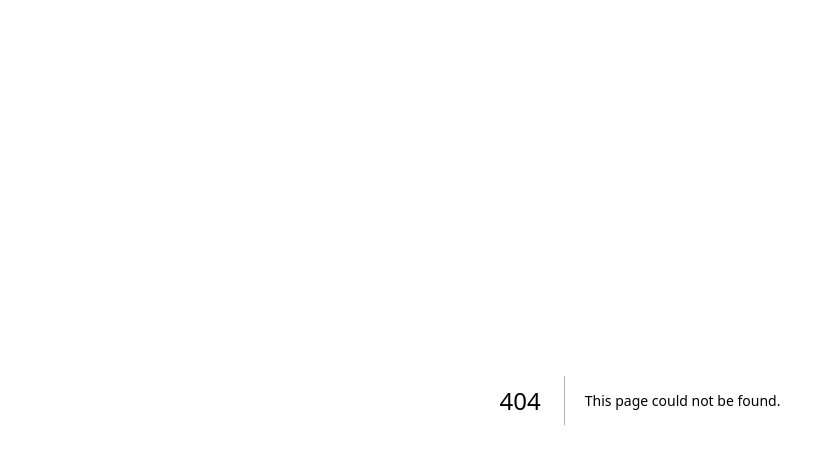
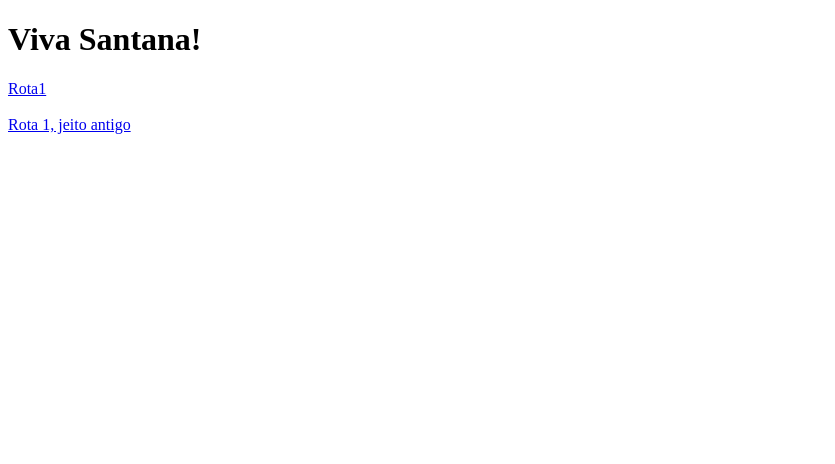
Before and after one commit to Lleusxam/receitas-pweb, a Next.js app in the folder receitas/: page /receita3 in a window 1280 px wide. Before the commit this address had no page. Shown: the top 464 px of the page, without its empty margins (0-835 px from the left). Built offline with nearby package versions, Linux system fonts and the light colour scheme.

Commit message:
Adição da receita 3

```diff
--- a/receitas/src/app/layout.js
+++ b/receitas/src/app/layout.js
@@ -1,27 +1,15 @@
-import { Geist, Geist_Mono } from "next/font/google";
-import "./globals.css";
+export const metadata = {
+  title: "Next.js",
 
-const geistSans = Geist({
-  variable: "--font-geist-sans",
-  subsets: ["latin"],
-});
-
-const geistMono = Geist_Mono({
-  variable: "--font-geist-mono",
-  subsets: ["latin"],
-});
-
-export const metadata = {
-  title: "Create Next App",
-  description: "Generated by create next app",
+  description: "Generated by Next.js",
 };
 
 export default function RootLayout({ children }) {
+  console.log("montando layout");
+
   return (
     <html lang="en">
-      <body className={`${geistSans.variable} ${geistMono.variable}`}>
-        {children}
-      </body>
+      <body>{children}</body>
     </html>
   );
 }
--- a/receitas/src/app/page.js
+++ b/receitas/src/app/page.js
@@ -7,6 +7,7 @@ export default function Home() {
       <h2>Escolha a Receita</h2>
       <a className={styles.link} href="./receita1/rota1">Receita 1</a>
       <a className={styles.link} href="./receita2/">Receita 2</a>
+      <a className={styles.link} href="./receita3/">Receita 3</a>
     </div>
   );
 }
--- a/receitas/src/app/receita1/page.js
+++ b/receitas/src/app/receita1/page.js
@@ -2,7 +2,6 @@ export default function Home() {
   return (
     <div>
       <div>Menu principal</div>
-
       <div>
         <h1>Viva Santana!</h1>
       </div>
--- /dev/null
+++ b/receitas/src/app/receita3/page.js
@@ -0,0 +1,14 @@
+import Link from "next/link";
+
+export default function Home() {
+  return (
+    <div>
+      <div>
+        <h1>Viva Santana!</h1>
+        <Link href="/novarota">Rota1</Link> <br />
+        <br />
+        <a href="/novarota">Rota 1, jeito antigo</a>
+      </div>
+    </div>
+  );
+}
```
Also changed, not shown: receitas/src/app/receita3/novarota/page.js (added, +7 -0 lines).
